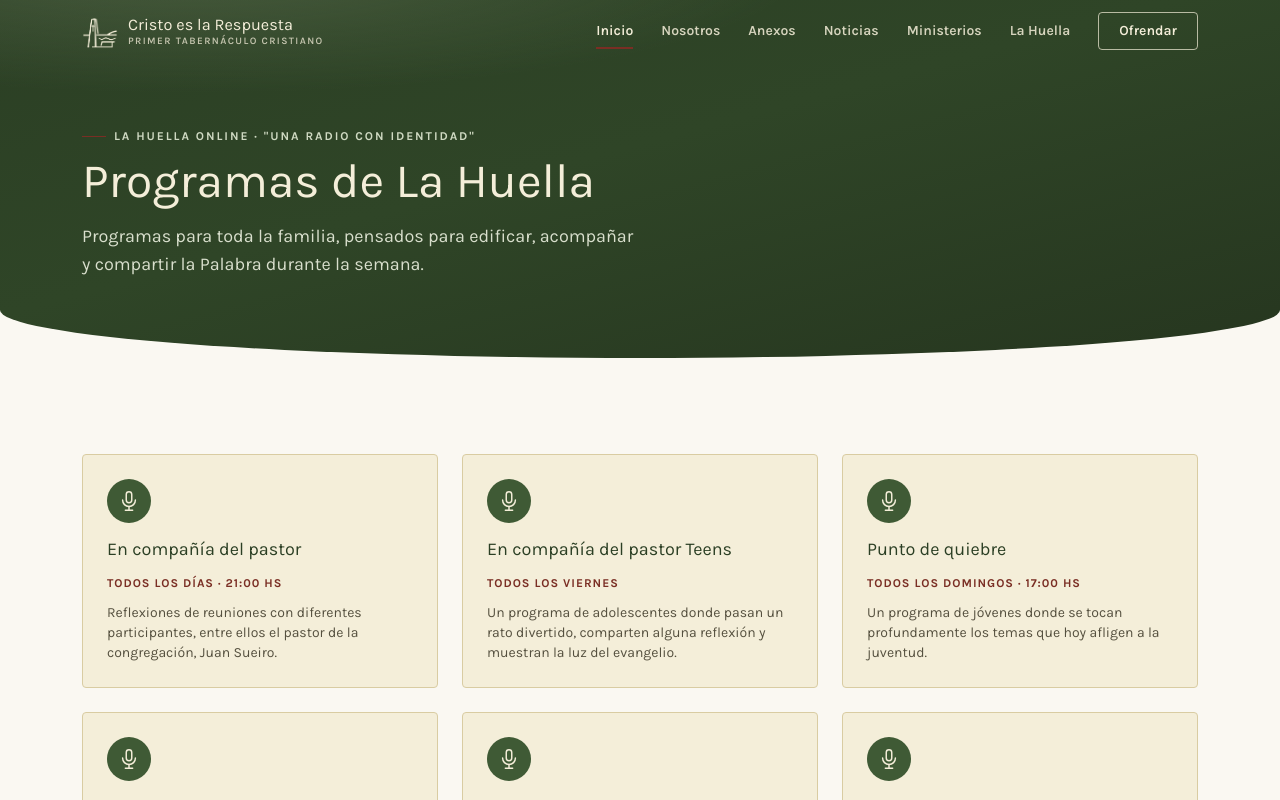
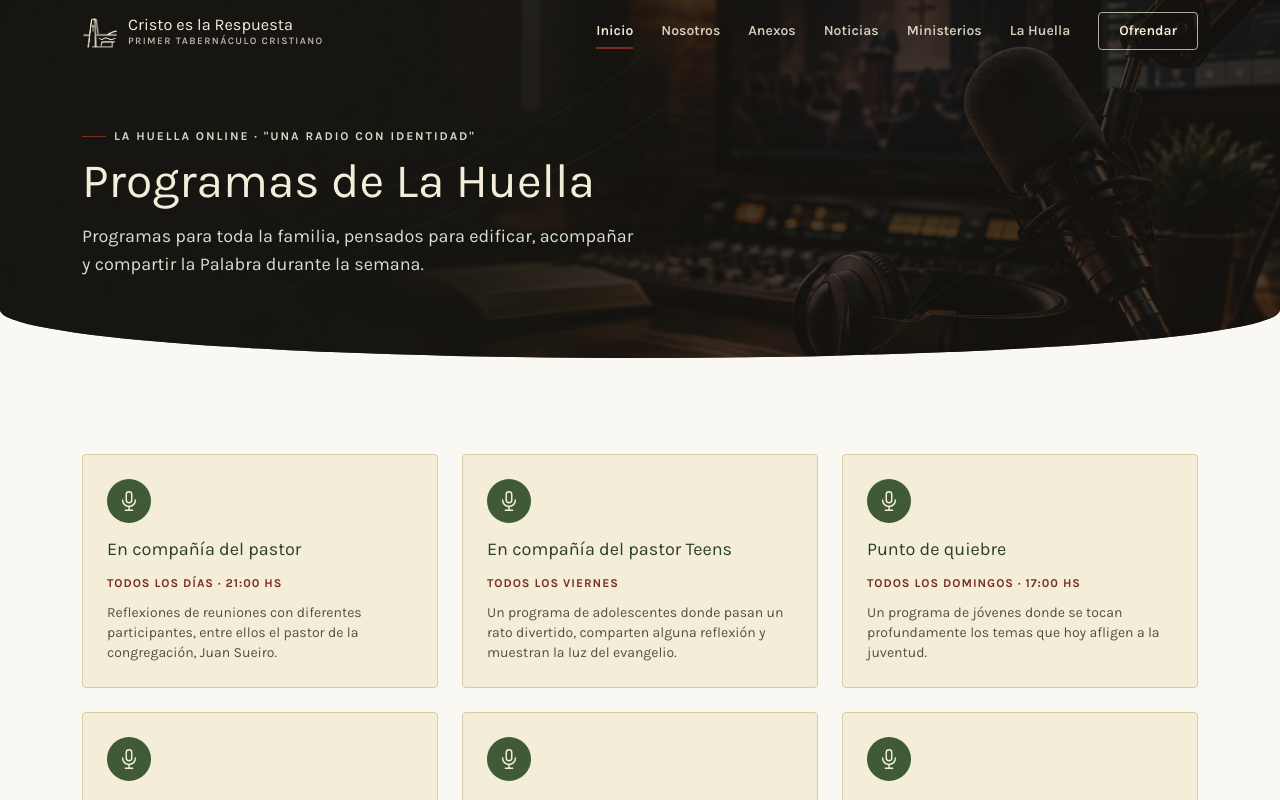
Before and after one commit to manuquiroga7/CR-iglesia, an Angular app in the folder frontend/: page /la-huella in a window 1280 px wide. Shown: the top 800 px of the page. Built offline with nearby package versions, Linux system fonts and the light colour scheme.

Commit message:
style: usar la foto del estudio de La Huella como fondo del banner de la página
Co-Authored-By: Claude Sonnet 5.5 <noreply@anthropic.com>

```diff
--- a/frontend/src/app/components/la-huella/la-huella.html
+++ b/frontend/src/app/components/la-huella/la-huella.html
@@ -1,7 +1,8 @@
 <section
-  class="relative flex min-h-[42vh] flex-col justify-end overflow-hidden bg-[radial-gradient(ellipse_80%_60%_at_15%_-10%,rgba(124,143,108,.35),transparent_60%),linear-gradient(165deg,var(--color-green-deep)_0%,#2f4527_45%,#26361f_100%)] text-[var(--color-cream)] [border-bottom-left-radius:50%_3rem] [border-bottom-right-radius:50%_3rem]"
+  class="relative flex min-h-[42vh] flex-col justify-end overflow-hidden bg-[url('/images/hero/bg-slide-2.png')] bg-cover bg-center text-[var(--color-cream)] [border-bottom-left-radius:50%_3rem] [border-bottom-right-radius:50%_3rem]"
 >
-  <div class="mx-auto w-full max-w-[1180px] px-5 pb-16 pt-28 sm:px-8 sm:pb-20 sm:pt-32">
+  <div class="absolute inset-0 bg-[#161310]/78"></div>
+  <div class="relative z-10 mx-auto w-full max-w-[1180px] px-5 pb-16 pt-28 sm:px-8 sm:pb-20 sm:pt-32">
     <div class="mb-3 flex items-center gap-2 text-xs font-bold uppercase tracking-[0.16em] text-[#cfd9c2]">
       <span class="inline-block h-px w-6 bg-[var(--color-wine)]"></span>
       La Huella Online · "Una radio con identidad"
```
